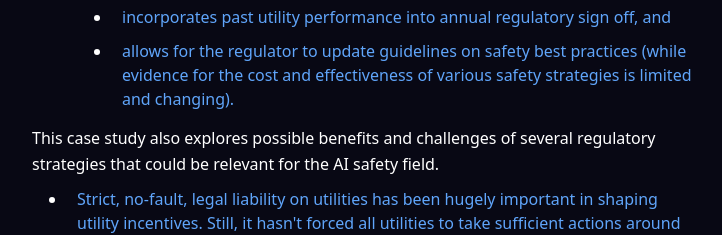
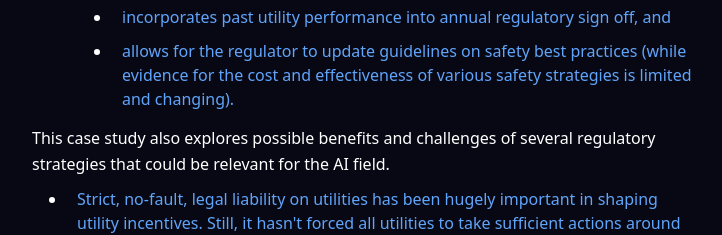
Before and after one commit to cobyjoseph/wildfire-case-study-for-ai, a SvelteKit app: page / in a window 1280 px wide. Shown: the part 1749-1984 px from the top of the page, without its empty margins (268-990 px from the left). Built offline with nearby package versions, Linux system fonts and the light colour scheme.

Commit message:
word change

```diff
--- a/src/routes/+page.svelte
+++ b/src/routes/+page.svelte
@@ -154,7 +154,7 @@
 
 		<p>
 			This case study also explores possible benefits and challenges of several regulatory
-			strategies that could be relevant for the AI safety field.
+			strategies that could be relevant for the AI field.
 		</p>
 		<ul>
 			<li>
```
